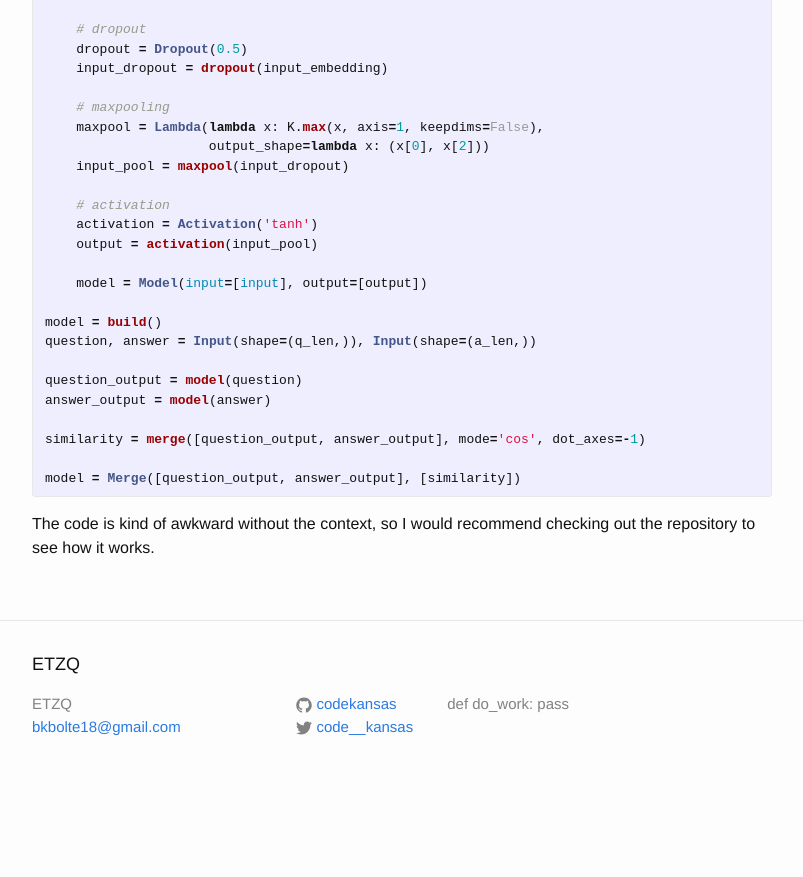
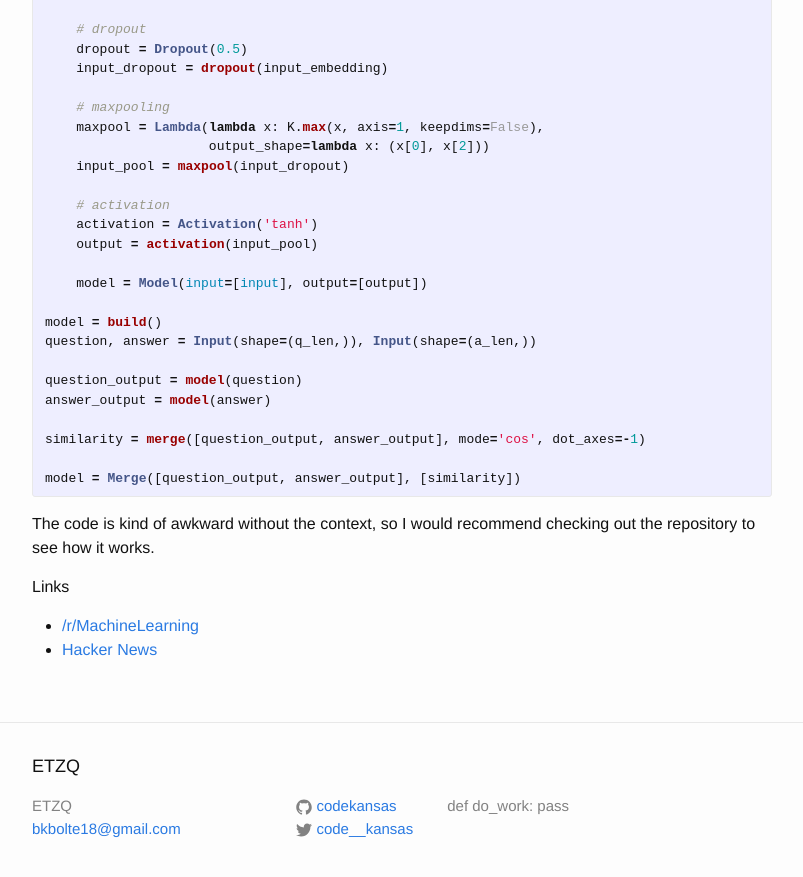
Before and after one commit to codekansas/codekansas.github.io, a Jekyll site: the page built from _posts/2016-04-27-keras-language-modeling.markdown, in a window 1280 px wide and 900 px high, scrolled down 19747 px. Shown: the top 877 px of the window, without its empty margins (238-1041 px from the left). Built offline with Jekyll 4.4.1, drawn with Linux system fonts in a browser that asks for light colours; formulas are drawn with MathJax 3; before the commit the page ends 20545 px from its top, so only the background shows below that.

Commit message:
added links

```diff
--- a/_posts/2016-04-27-keras-language-modeling.markdown
+++ b/_posts/2016-04-27-keras-language-modeling.markdown
@@ -770,6 +770,10 @@ model = Merge([question_output, answer_output], [similarity])
 
 The code is kind of awkward without the context, so I would recommend checking out the repository to see how it works.
 
+Links
+ - [/r/MachineLearning](https://www.reddit.com/r/MachineLearning/comments/4h3moa/deep_language_modeling_for_question_answering/)
+ - [Hacker News](https://news.ycombinator.com/item?id=11623287)
+
 <script src="https://ajax.googleapis.com/ajax/libs/jquery/2.2.2/jquery.min.js"></script>
 <script type="text/javascript">
 $(document).ready(function() {
```
